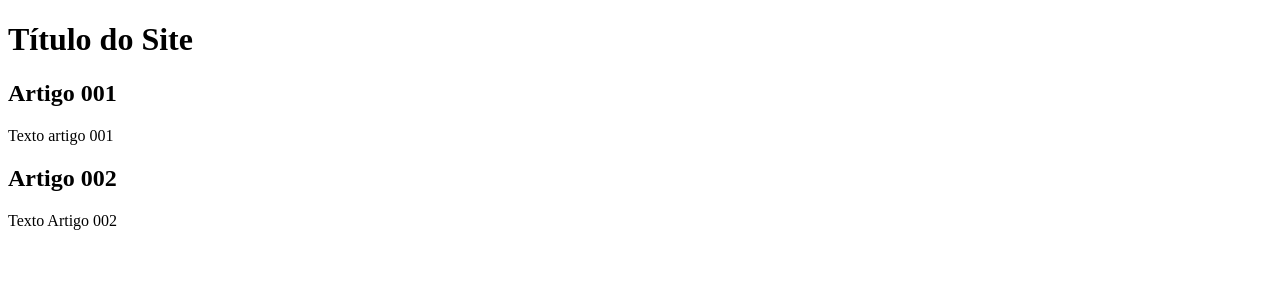
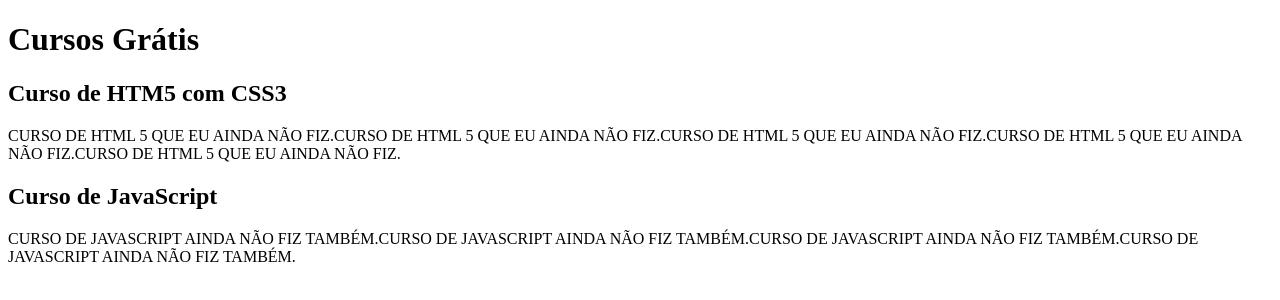
Before and after one commit to giliane-23/--projetosite-aulaguanabara, a plain HTML site: page index.html in a window 1280 px wide. Drawn offline with Linux system fonts and the light colour scheme.

Commit message:
COMECEI A ESCREVER O CONTEÚDO

```diff
--- a/index.html
+++ b/index.html
@@ -10,15 +10,15 @@
     <main>
 
         <header>
-            <h1>Título do Site</h1>
+            <h1>Cursos Grátis</h1>
         </header>
         <article>
-            <h2>Artigo 001</h2>
-            <p>Texto artigo 001</p>
+            <h2>Curso de HTM5 com CSS3</h2>
+            <p>CURSO DE HTML 5 QUE EU AINDA NÃO FIZ.CURSO DE HTML 5 QUE EU AINDA NÃO FIZ.CURSO DE HTML 5 QUE EU AINDA NÃO FIZ.CURSO DE HTML 5 QUE EU AINDA NÃO FIZ.CURSO DE HTML 5 QUE EU AINDA NÃO FIZ.</p>
         </article>
         <article>
-            <h2>Artigo 002</h2>
-            <p>Texto Artigo 002</p>
+            <h2>Curso de JavaScript</h2>
+            <p>CURSO DE JAVASCRIPT AINDA NÃO FIZ TAMBÉM.CURSO DE JAVASCRIPT AINDA NÃO FIZ TAMBÉM.CURSO DE JAVASCRIPT AINDA NÃO FIZ TAMBÉM.CURSO DE JAVASCRIPT AINDA NÃO FIZ TAMBÉM.</p>
         </article>
     </main>
 </body>
```
